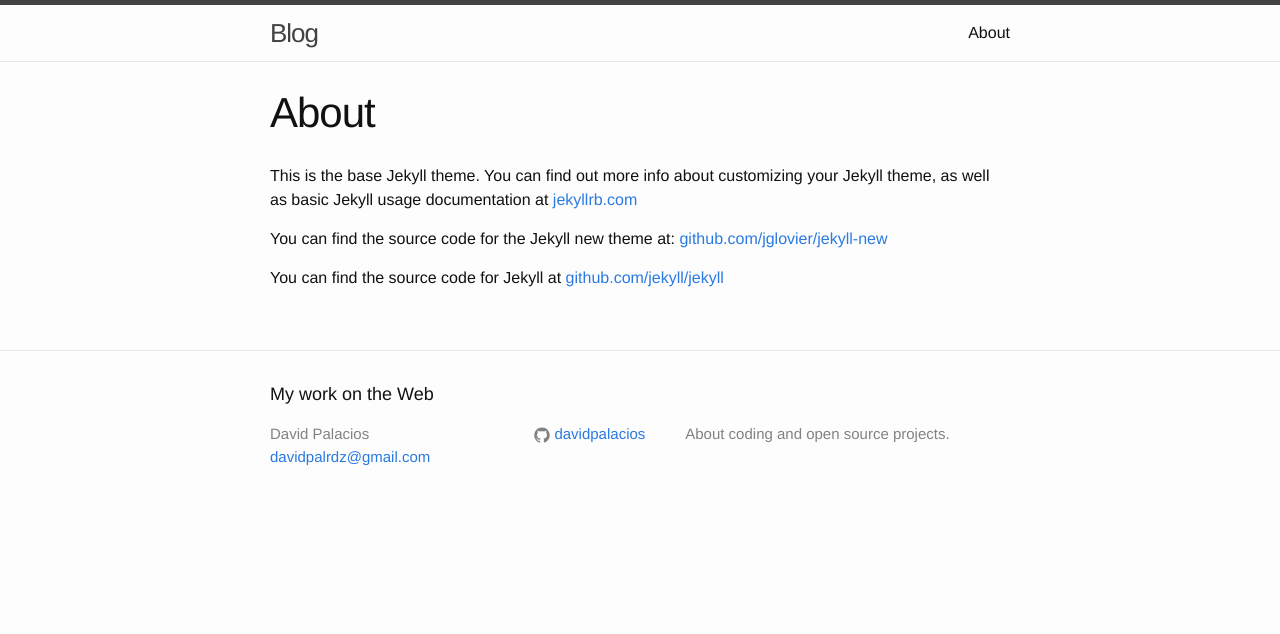
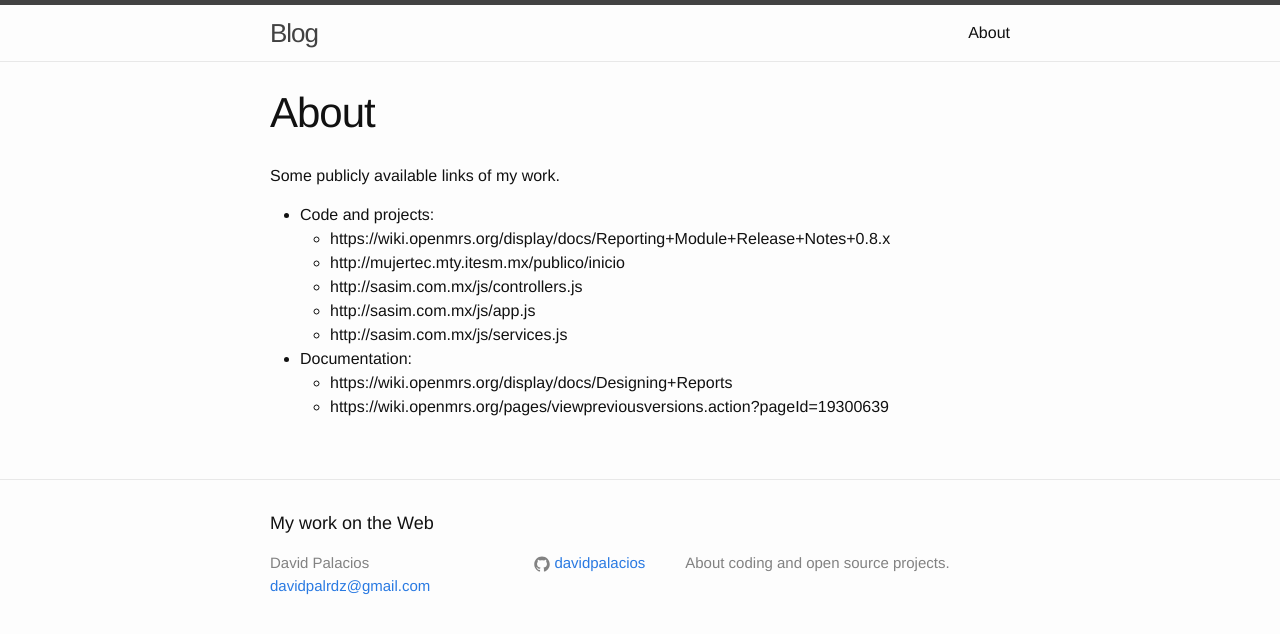
Before and after one commit to davidpalacios/davidpalacios.github.io, a Jekyll site: the page built from about.md, in a window 1280 px wide. Shown: the top 634 px of the page. Built offline with Jekyll 4.4.1, drawn with Linux system fonts in a browser that asks for light colours.

Commit message:
Added about section

```diff
--- a/about.md
+++ b/about.md
@@ -4,8 +4,15 @@ title: About
 permalink: /about/
 ---
 
-This is the base Jekyll theme. You can find out more info about customizing your Jekyll theme, as well as basic Jekyll usage documentation at [jekyllrb.com](http://jekyllrb.com/)
+Some publicly available links of my work.
 
-You can find the source code for the Jekyll new theme at: [github.com/jglovier/jekyll-new](https://github.com/jglovier/jekyll-new)
+* Code and projects:
+	* https://wiki.openmrs.org/display/docs/Reporting+Module+Release+Notes+0.8.x
+	* http://mujertec.mty.itesm.mx/publico/inicio
+	* http://sasim.com.mx/js/controllers.js
+	* http://sasim.com.mx/js/app.js
+	* http://sasim.com.mx/js/services.js
 
-You can find the source code for Jekyll at [github.com/jekyll/jekyll](https://github.com/jekyll/jekyll)
+* Documentation:
+	* https://wiki.openmrs.org/display/docs/Designing+Reports
+	* https://wiki.openmrs.org/pages/viewpreviousversions.action?pageId=19300639
```
Also changed, not shown: 1 other file.
